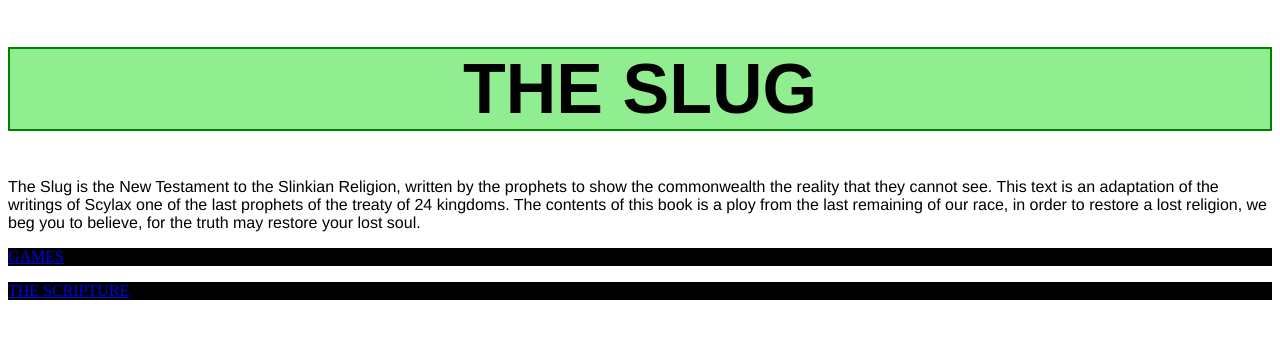
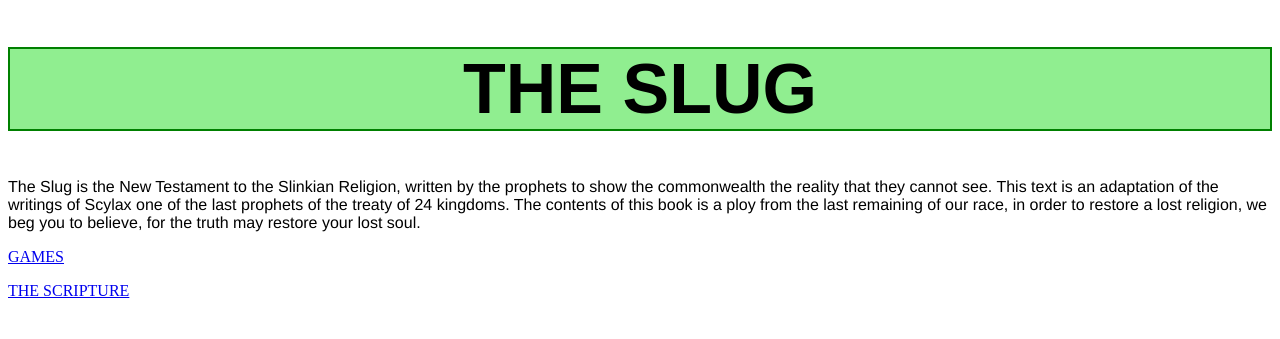
Before and after one commit to JULES311/jules311.github.io, a PHP site: page / in a window 1280 px wide. Shown: the top 339 px of the page. Run offline with PHP 8.4, Linux system fonts and the light colour scheme.

Commit message:
Update style.css

```diff
--- a/style.css
+++ b/style.css
@@ -23,8 +23,9 @@
 
 }
 
-.link {
+/*.link {
   background-color: Black;
   text-color: White;
 
 }
+*/
```
